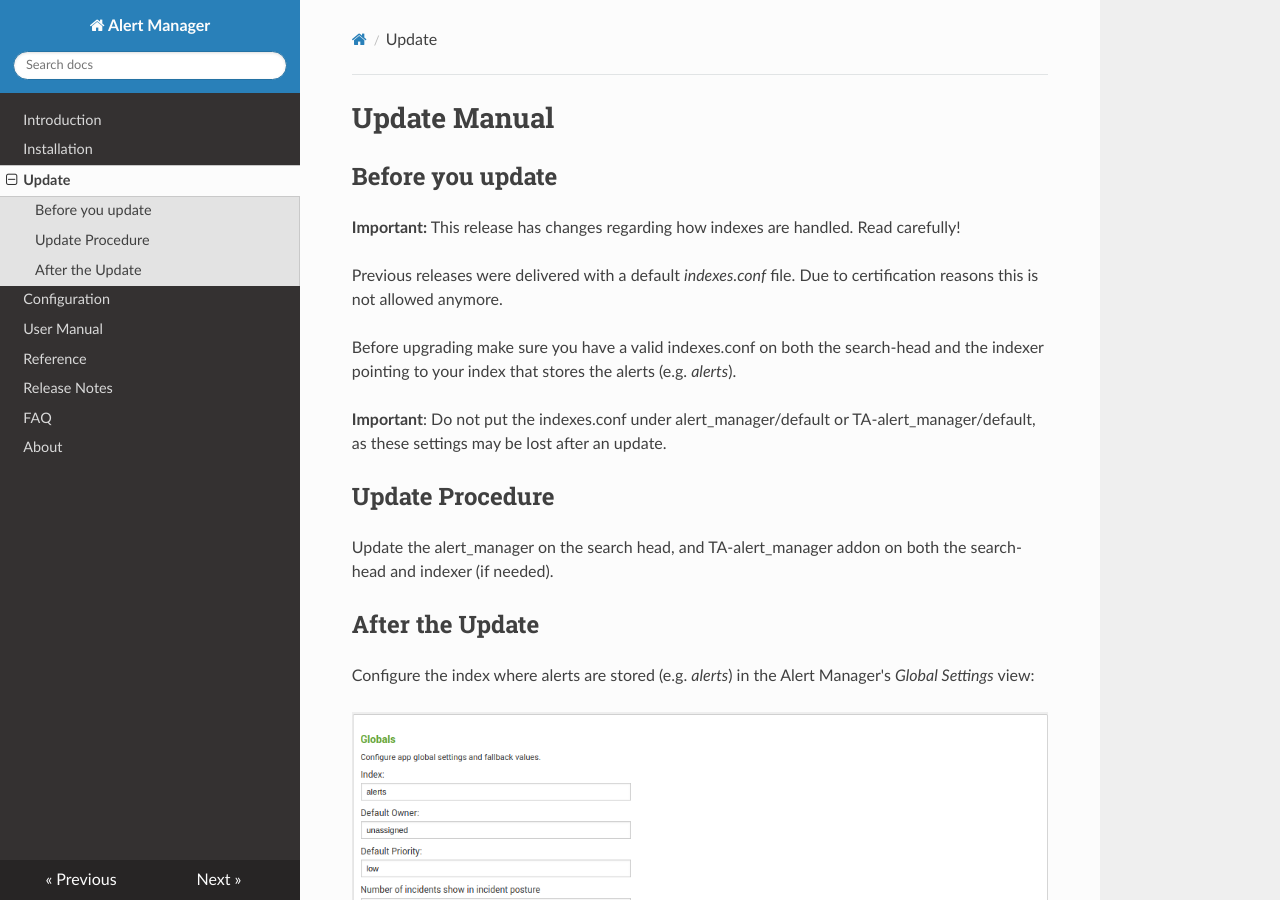
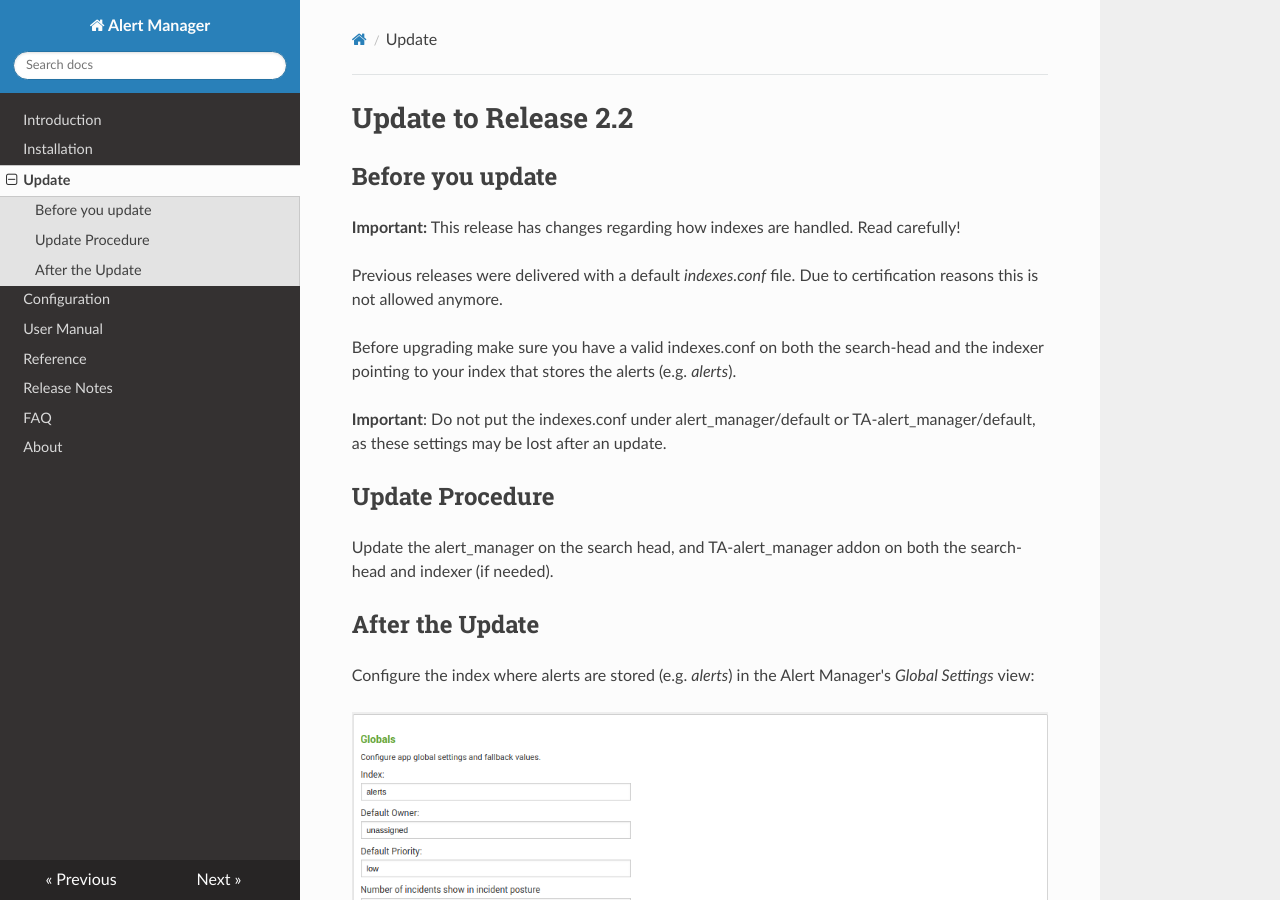
Before and after one commit to alertmanager/alert_manager_docs, an MkDocs documentation site: the page built from docs/update_manual.md, in a window 1280 px wide and 900 px high. Built offline with MkDocs 1.6.1, drawn with Linux system fonts in a browser that asks for light colours; nearby versions of some CDN libraries; old or Windows-style settings are respelled for this version of MkDocs.

Commit message:
Update doc version info added

```diff
--- a/docs/update_manual.md
+++ b/docs/update_manual.md
@@ -1,4 +1,4 @@
-# Update Manual
+# Update to Release 2.2
 
 ## Before you update
 
```
